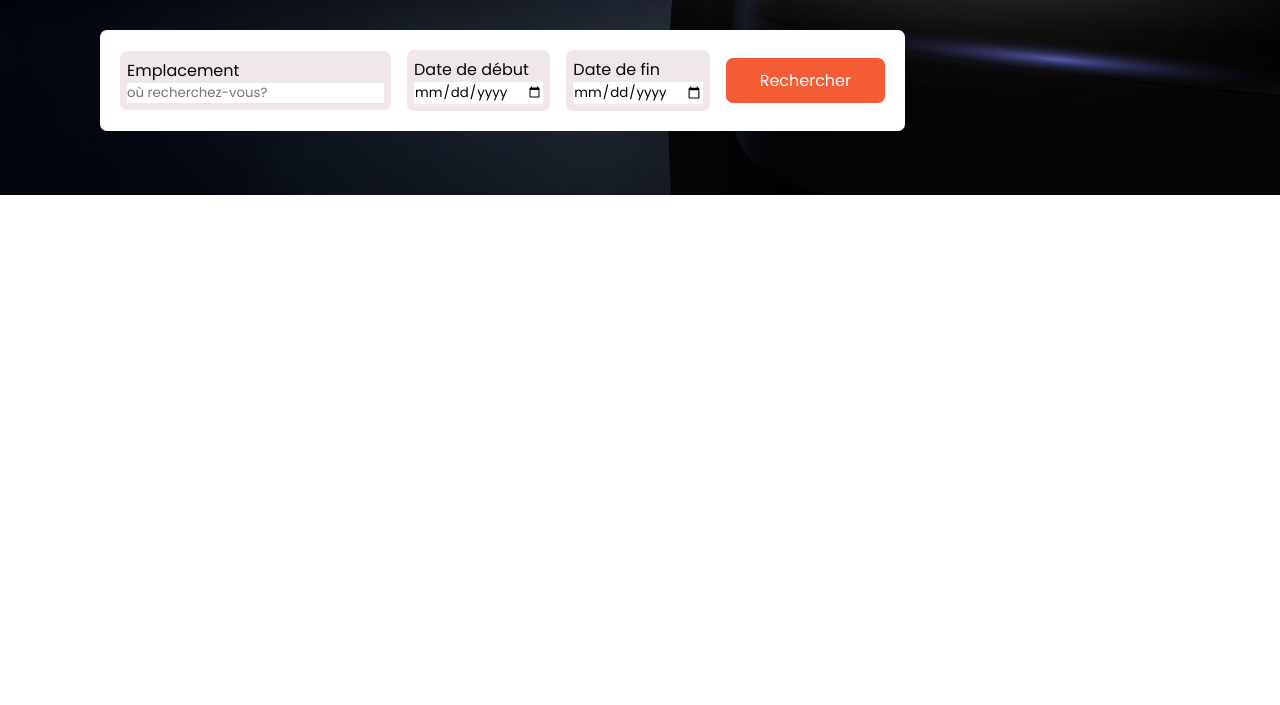
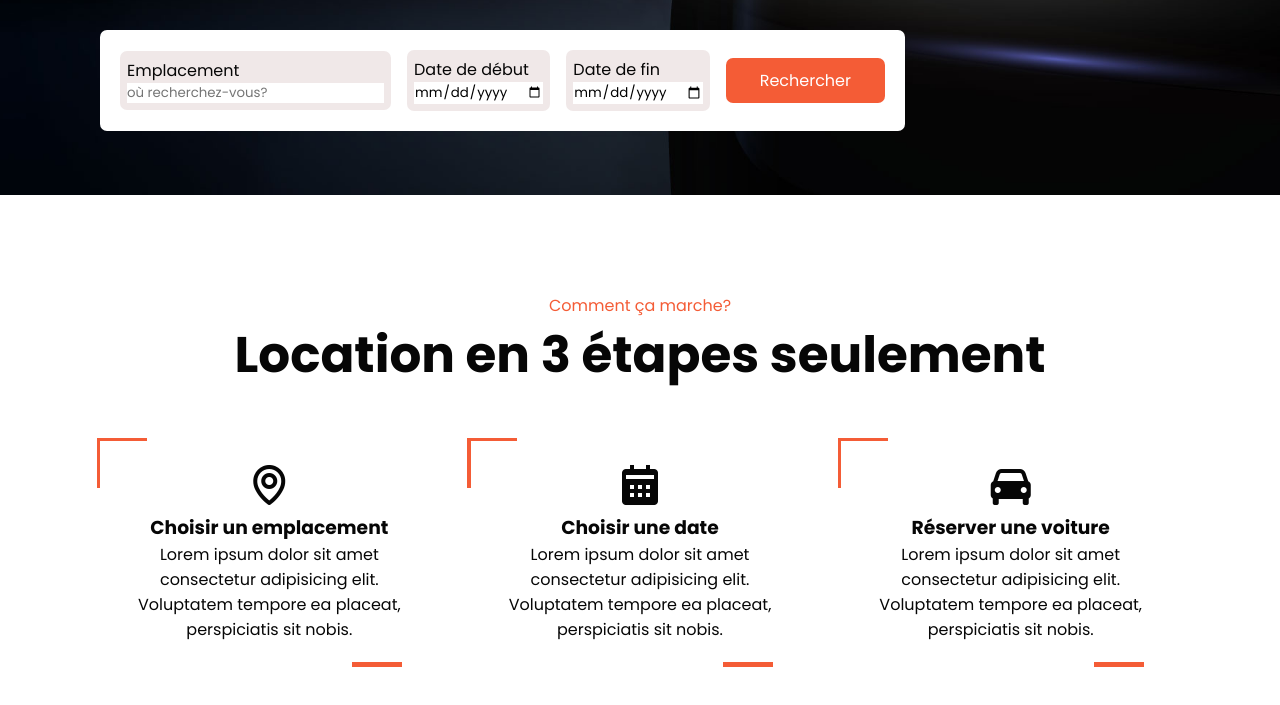
Before and after one commit to delphine5656/autoauto, a plain HTML site: page index.html in a window 1280 px wide. Shown: the part 605-1310 px from the top of the page. Before the commit the page ends 800 px from the top, so only its background shows below. Drawn offline with nearby package versions, Linux system fonts and the light colour scheme.

Commit message:
second commit

```diff
--- a/index.html
+++ b/index.html
@@ -68,6 +68,34 @@
       </div>
     </div>
 </section>
+<!---section voitures-->
+
+<section id="cars" class="cars">
+    <div class="section-heading">
+        <span>Comment ça marche?</span>
+        <h2>Location en 3 étapes seulement</h2>
+    </div>
+    <div class="cars-container">
+        <div class="box-car">
+            <i class='bx bx-map'></i>
+            <h3>Choisir un emplacement</h3>
+            <p>Lorem ipsum dolor sit amet consectetur adipisicing elit. Voluptatem tempore ea placeat, perspiciatis sit nobis.</p>
+        </div>
+
+        <div class="box-car">
+            <i class='bx bxs-calendar'></i>
+            <h3>Choisir une date</h3>
+            <p>Lorem ipsum dolor sit amet consectetur adipisicing elit. Voluptatem tempore ea placeat, perspiciatis sit nobis.</p>
+        </div>
+
+        <div class="box-car">
+            <i class='bx bxs-car'></i>
+            <h3>Réserver une voiture</h3>
+            <p>Lorem ipsum dolor sit amet consectetur adipisicing elit. Voluptatem tempore ea placeat, perspiciatis sit nobis.</p>
+        </div>
+
+    </div>
+</section>
 
 
 
--- a/style.css
+++ b/style.css
@@ -44,6 +44,22 @@ section {
 .btn:hover {
     background-color: var(--accent2);
 }
+
+
+.section-heading {
+    text-align: center;
+    margin: 3rem 0;
+}
+
+.section-heading span {
+    font-weight: 500;
+    color: var(--accent);
+}
+
+.section-heading h2 {
+    font-size: clamp(25px ,4vw, 50px);
+}
+
 
 /* navigation */
 
@@ -207,3 +223,69 @@ nav .navigation a:hover::before, nav .navigation a:hover::after, nav .navigation
 .home-form .btn:hover {
    background: var(--accent2);
 }
+
+/* voiture */
+
+.cars-container{
+    display: grid;
+    grid-template-columns: repeat(auto-fit, minmax(240px, auto)) ;
+    align-items: center;
+    gap: 2rem;
+    margin-top: 2rem;
+
+}
+
+.cars-container .box-car {
+    text-align: center;
+    padding: 20px;
+    background-color: var(--bg);
+    position: relative;
+    transition: .2s ease-in-out;
+}
+
+.cars-container .box-car ::after, .cars-container .box-car::before {
+    content:"";
+    position: absolute;
+    width: 50px;
+    height: 50px;
+    z-index: -1;
+    background-color: var(--accent);
+    transition: width .2s ease-in-out, height .2s ease-in-out;
+
+}
+
+.cars-container .box-car::after {
+    bottom: -0.2rem;
+    right: -0.2rem;
+}
+
+.cars-container .box-car::before {
+    top: -0.2rem;
+    left: -0.2rem;
+}
+
+.cars-container .box-car:hover {
+    background-color: #e2e2e2;
+}
+
+
+.cars-container .box-car:hover .bx{
+    color: var(--accent);
+}
+
+
+
+.cars-container .box-car:hover::after, .cars-container .box-car:hover::before {
+   width: 100%;
+   height: 100%;
+
+}
+
+.cars-container .box-car .bx {
+    font-size: 3rem;
+}
+
+
+.cars-container .box-car:hover::before {
+    background-color: var(--accent2);
+}
```
